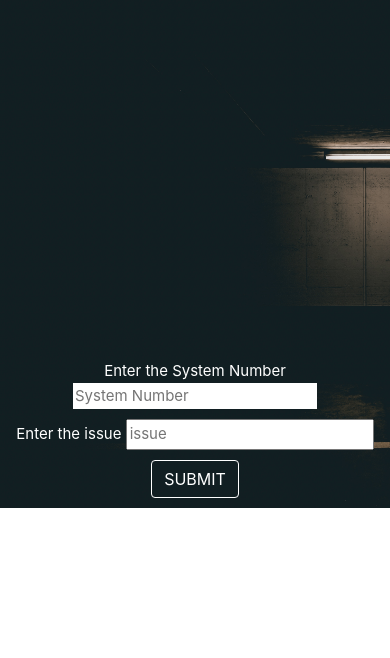
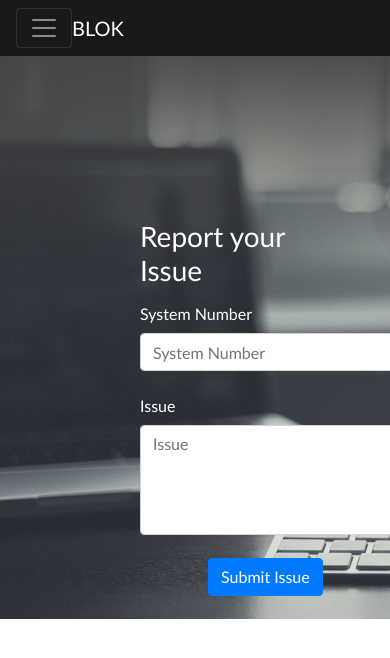
Before and after one commit to darsanmahi/BLOK, a PHP site: page /report.php in a window 390 px wide; the page is wider, and only the part inside the window is pictured. Shown: the top 658 px of that part. Run offline with PHP 8.4, Linux system fonts and the light colour scheme; some libraries are stand-ins or nearby versions.

Commit message:
table and form improvements

```diff
--- a/login.php
+++ b/login.php
@@ -73,13 +73,13 @@
     }
   </style>
   <head>
-    <title>َLOGIN</title>
+    <title>Login</title>
     <div class="logo">
         <img src="a1b44f98-ca7c-4fd1-915e-13ec5565c21c_200x200.png">
     </div>
   </head>
   <body>
-      <form class="box" action="display.php" method="post">
+      <form class="box" action="login.php" method="post">
         <h1>Login</h1><div class="error"><?php echo $error; ?></div>
         <input type="text" name="username" placeholder="Username">
         <input type="password" name="password" placeholder="Password">
--- /dev/null
+++ b/logout1.php
@@ -0,0 +1,6 @@
+<?php
+    session_start();
+    unset($_SESSION["usernames"]);
+    unset($_SESSION["password"]);
+    header("location: login.php");
+?>
--- a/report.php
+++ b/report.php
@@ -1,42 +1,67 @@
 <!DOCTYPE html>
 <html>
+<link rel="stylesheet" href="node_modules/bootstrap/dist/css/bootstrap.min.css">
+    <link rel="stylesheet" href="node_modules/font-awesome/css/font-awesome.min.css">
+    <link rel="stylesheet" href="node_modules/bootstrap-social/bootstrap-social.css">
 <meta name="viewport" content="width=device-width, initial scale=1,shrink-to-fit=no">
     <style>
         @import url("https://stackpath.bootstrapcdn.com/bootstrap/4.4.1/css/bootstrap.min.css");
         body{
-            background-image: url(abstract-art-black-background-blur-1040499.jpg);
-            text-align: center;
-            font-size: 15px;
-            background-size:cover;
+            background-image: url(lrF7O8.png);
             background-repeat: no-repeat;
+            background-size: cover;
             color: white;
+            margin-top: 220px;
+            font-family: 'Trebuchet MS', 'Lucida Sans Unicode', 'Lucida Grande', 'Lucida Sans', Arial, sans-serif;
         }
-        .sam{
-            margin-top: 350px;
-            padding:10px;
-        }
-        .no{
-            padding: 2px;
-            border: white;
-        }
-        .issue{
-            padding: 2px;
-            margin-top: 10px;
-        }
-        .btn{
-            margin-top: 10px;
-            border: 1px solid;
-            color: white;
-        }
-        .btn:hover{
-            background:white;
+        .navbar-dark{
+            background-color: #191919;
         }
     </style>
-    <form class='sam' action='report1.php' method='post'>
-        <a>Enter the System Number</a>
-        <input type='text' class='no' placeholder="System Number" name='no'><br>
-        <a>Enter the issue</a>
-        <input type='text' class='issue' placeholder="issue" name='issue'><br>
-        <input type='submit' class='btn' name='rep_btn' value='SUBMIT'>
-    </form>
+    <body>
+        <nav class="navbar navbar-dark navbar-expand-sm fixed-top">
+            <div class="container">
+                <button class="navbar-toggler" type="button" data-toggle="collapse" data-target="#Navbar">
+                    <span class="navbar-toggler-icon"></span>
+                </button>
+                <a class="navbar-brand mr-auto" href="main.html">BLOK</a>
+                <div class="collapse navbar-collapse" id="Navbar">
+                    <ul class="navbar-nav mr-auto">
+                        <li class="nav-item"><a class="nav-link" href="display.php"><span class="fa fa-keyboard-o"></span> Home</a></li>
+                        <li class="nav-item active"><a class="nav-link" href="#"><span class="fa fa-exclamation fa-lg"></span> Report Issue</a></li>
+                    </ul>
+                </div>
+            </div>
+       </nav>
+        <div class="row row-content">
+            <div class="col-12">
+            </div>
+        </div>
+        <div class="row row-content">
+           <div class="col-5 offset-4">
+              <h3>Report your Issue</h3>
+           </div>
+            <div class="col-12 offset-4 col-md-8">
+                <form action="report1.php" method="POST">
+                    <div class="form-group row">
+                        <label for='systemno' class="col-md-2 col-form-label">System Number</label>
+                        <div class="col-md-3">
+                            <input type="text" class="form-control" id='systemno' name="systemno" placeholder="System Number">
+                        </div>
+                    </div>
+                    <div class="form-group row">
+                        <label for='issue' class="col-md-2 col-form-label">Issue</label>
+                        <div class="col-md-3">
+                            <textarea class="form-control" id='issue' name="issue" rows="4" placeholder="Issue"></textarea>
+                        </div>
+                    </div>
+                    <div class="form-group row">
+                        <div class="btn offset-2">
+                            <button class="btn btn-primary" type="submit">Submit Issue</button>
+                        </div>
+                    </div>
+                </form>
+            </div>
+        </div>
+    </body>
 </html>
```
Also changed, not shown: connection1.php (+7 -0 lines), display.php (+42 -21 lines), report1.php (+8 -7 lines), lrF7O8.png (added).
